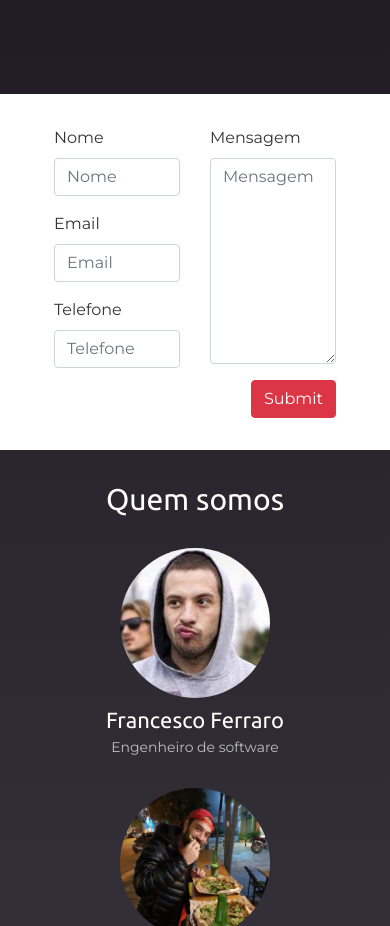
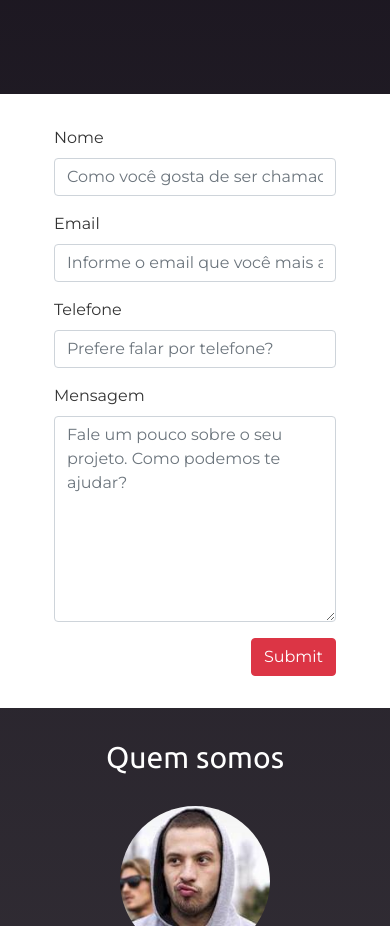
Before and after one commit to matheuskerpen/cibernauta, a Gatsby site: page / in a window 390 px wide. Shown: the part 2180-3106 px from the top of the page. Built offline with nearby package versions, Linux system fonts and the light colour scheme; Gatsby itself is replaced by a stand-in of ours.

Commit message:
form responsivo

```diff
--- a/src/components/contact/contact.js
+++ b/src/components/contact/contact.js
@@ -40,24 +40,24 @@ const Contact = () => {
             <Form onSubmit={handleSubmit} name="contact" method="post" data-netlify="true" data-netlify-honeypot="bot-field">
                 <input type="hidden" name="form-name" value="contact" />
                 <Row>
-                    <Col>
+                    <Col lg={6}>
                     <Form.Group>
                             <Form.Label>Nome</Form.Label>
-                            <Form.Control id="name" type="text" name="name" required={true} onChange={handleChange} value={formState.name} placeholder="Nome"></Form.Control>
+                            <Form.Control id="name" type="text" name="name" required={true} onChange={handleChange} value={formState.name} placeholder="Como você gosta de ser chamado?"></Form.Control>
                         </Form.Group>
                         <Form.Group>
                             <Form.Label>Email</Form.Label>
-                            <Form.Control id="email" type="email" name="email" required={true} onChange={handleChange} value={formState.email} placeholder="Email"></Form.Control>
+                            <Form.Control id="email" type="email" name="email" required={true} onChange={handleChange} value={formState.email} placeholder="Informe o email que você mais acessa"></Form.Control>
                         </Form.Group>
                         <Form.Group>
                             <Form.Label>Telefone</Form.Label>
-                            <Form.Control id="phone" type="phone" name="phone" required={false} onChange={handleChange} value={formState.phone} placeholder="Telefone"></Form.Control>
+                            <Form.Control id="phone" type="phone" name="phone" required={false} onChange={handleChange} value={formState.phone} placeholder="Prefere falar por telefone?"></Form.Control>
                         </Form.Group>
                     </Col>
-                    <Col>
+                    <Col lg={6}>
                         <Form.Group>
                             <Form.Label>Mensagem</Form.Label>
-                            <Form.Control as="textarea" rows="8" id="message" type="text" name="message" required={true} onChange={handleChange} value={formState.message} placeholder="Mensagem"></Form.Control>
+                            <Form.Control as="textarea" rows="8" id="message" type="text" name="message" required={true} onChange={handleChange} value={formState.message} placeholder="Fale um pouco sobre o seu projeto. Como podemos te ajudar?"></Form.Control>
                         </Form.Group>
                         <Button variant="danger" className="float-right" type="submit">Submit</Button>
                     </Col>
```
